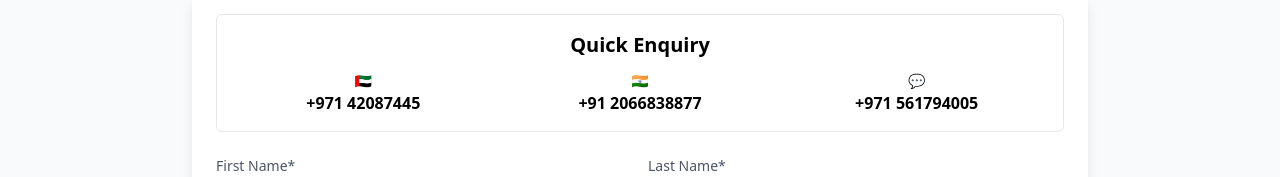
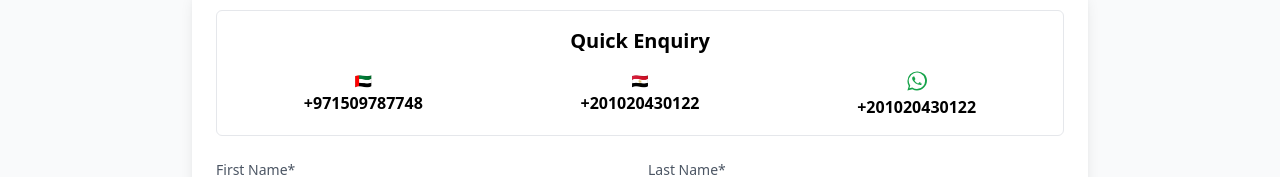
Before and after one commit to nayer80/Elite-Path, a Next.js app: page /quick-enquiry in a window 1280 px wide. Shown: the part 148-325 px from the top of the page. Built offline with nearby package versions, Linux system fonts and the light colour scheme.

Commit message:
modified:   src/app/quick-enquiry/page.tsx

```diff
--- a/src/app/quick-enquiry/page.tsx
+++ b/src/app/quick-enquiry/page.tsx
@@ -44,15 +44,22 @@ export default function QuickEnquiryPage() {
           <div className="flex items-center justify-between text-center gap-4">
             <div className="flex-1">
               <div className="text-sm">🇦🇪</div>
-              <div className="font-semibold">+971 42087445</div>
+              <div className="font-semibold">+971509787748</div>
             </div>
             <div className="flex-1">
-              <div className="text-sm">🇮🇳</div>
-              <div className="font-semibold">+91 2066838877</div>
+              <div className="text-sm">🇪🇬</div>
+              <div className="font-semibold">+201020430122</div>
             </div>
             <div className="flex-1">
-              <div className="text-sm">💬</div>
-              <div className="font-semibold">+971 561794005</div>
+              <a href="https://wa.me/201020430122" target="_blank" rel="noopener noreferrer" className="inline-flex flex-col items-center gap-1">
+                <div className="text-sm">
+                  <svg xmlns="http://www.w3.org/2000/svg" className="inline-block w-5 h-5 text-green-600" viewBox="0 0 24 24" fill="currentColor" aria-hidden="true">
+                    <path d="M20.52 3.48A11.94 11.94 0 0012 .5 11.92 11.92 0 003.75 3.75 11.94 11.94 0 00.5 12c0 2.11.55 4.08 1.6 5.86L.5 23.5l5.9-1.55A11.94 11.94 0 0012 23.5c6.6 0 11.99-5.39 11.99-12 0-3.2-1.25-6.19-3.47-8.02zM12 21.5a9.78 9.78 0 01-5.2-1.46l-.37-.22-3.48.94.94-3.36-.22-.35A9.78 9.78 0 1112 21.5z" />
+                    <path d="M17.5 14.5c-.3 0-1.78-.9-2.06-1-.28-.1-.48-.14-.68.14-.2.28-.78 1-.95 1.2-.17.2-.34.25-.63.08-.3-.17-1.26-.46-2.4-1.48-.89-.79-1.49-1.76-1.66-2.06-.17-.3-.02-.46.13-.62.13-.13.3-.34.45-.51.15-.17.2-.28.3-.46.1-.17.05-.33-.02-.46-.07-.12-.68-1.64-.93-2.26-.24-.6-.48-.52-.66-.53-.17-.01-.37-.01-.57-.01s-.46.07-.7.33c-.24.26-.92.9-.92 2.2 0 1.3.95 2.56 1.08 2.74.13.17 1.86 2.84 4.52 3.87 3.36 1.35 4.06 1.09 4.79 1.02.29-.03.9-.36 1.03-.71.13-.35.13-.65.09-.71-.05-.06-.18-.09-.38-.16-.2-.07-1.17-.43-1.35-.48-.18-.05-.31-.07-.51.05-.2.12-.78.45-.95.6-.18.14-.36.07-.65.03z" />
+                  </svg>
+                </div>
+                <div className="font-semibold">+201020430122</div>
+              </a>
             </div>
           </div>
         </div>
```
